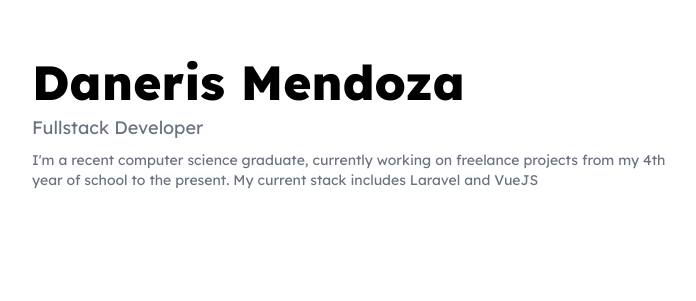
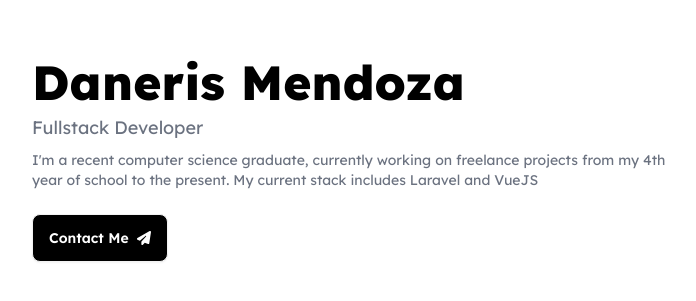
Before and after one commit to DanerisMendoza/portfolio, a Vue app: page / in a window 1280 px wide. Shown: the part 209-510 px from the top of the page, without its empty margins (288-984 px from the left). Built offline with nearby package versions, Linux system fonts and the light colour scheme.

Commit message:
contact added

```diff
--- a/src/components/hero.vue
+++ b/src/components/hero.vue
@@ -11,6 +11,7 @@
                 from my 4th year of school to the present.
                 My current stack includes Laravel and VueJS
             </h5>
+            <a class="btn bg-black text-white mt-6 "  href="mailto:danerismendoza096@gmail.com">Contact Me<font-awesome-icon  :icon="'paper-plane'" /></a>
         </div>
     </div>
 </template>
--- a/src/main.js
+++ b/src/main.js
@@ -4,8 +4,17 @@ import { createApp } from 'vue'
 import App from './App.vue'
 import router from './router'
 
+// import { registerPlugins } from '@/plugins'
+import { library } from "@fortawesome/fontawesome-svg-core";
+import { fas } from "@fortawesome/free-solid-svg-icons";
+import { FontAwesomeIcon } from "@fortawesome/vue-fontawesome";
+
 const app = createApp(App)
 
+library.add(fas);
+
 app.use(router)
+app.component("font-awesome-icon", FontAwesomeIcon)
+// registerPlugins(app)
 
 app.mount('#app')
--- a/tailwind.config.js
+++ b/tailwind.config.js
@@ -4,5 +4,5 @@ export default {
   theme: {
     extend: {},
   },
-  plugins: [],
+  plugins: [require("daisyui")],
 }
```
Also changed, not shown: package.json (+6 -1 lines), 1 other file (tests, documents, lock files or other folders).
